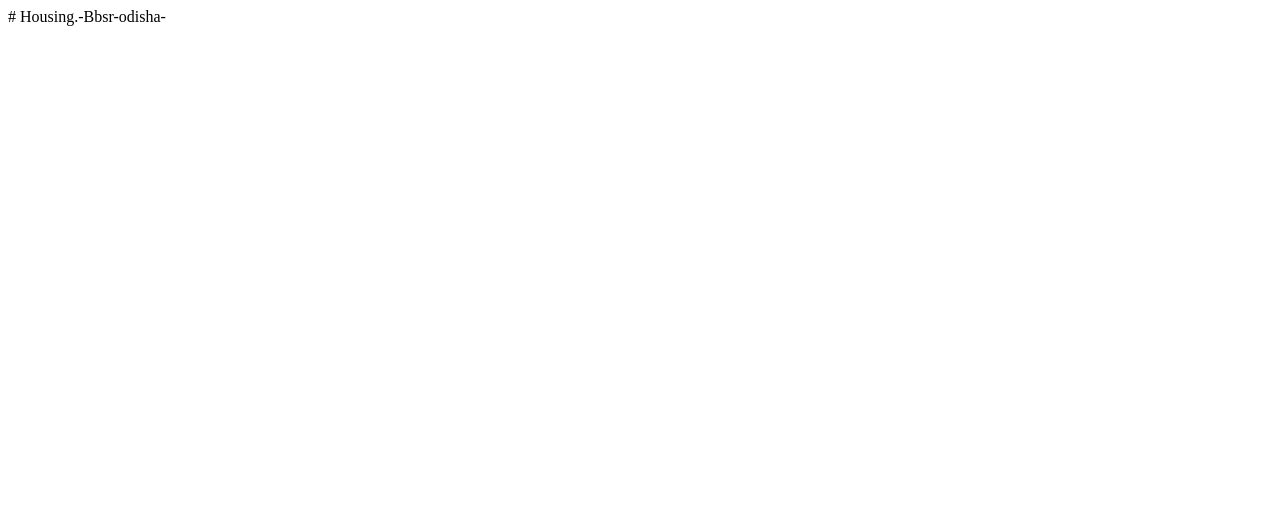
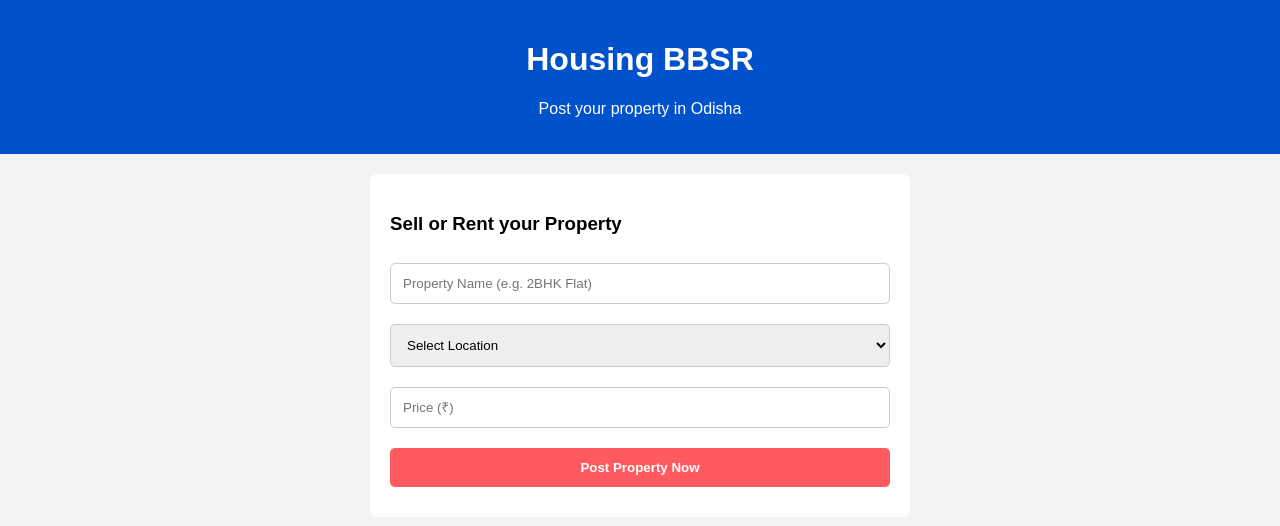
Before and after one commit to balaramjena298-web/Housing.-Bbsr-odisha-, a plain HTML site: page index.html in a window 1280 px wide. Drawn offline with Linux system fonts and the light colour scheme.

Commit message:
Update index.html
Signed-off-by: balaramjena298-web <balaramjena298@gmail.com>

```diff
--- a/index.html
+++ b/index.html
@@ -1 +1,26 @@
-# Housing.-Bbsr-odisha-
+<!DOCTYPE html>
+<html lang="en">
+<head>
+    <meta charset="UTF-8">
+    <meta name="viewport" content="width=device-width, initial-scale=1.0">
+    <title>Housing BBSR | Post Property</title>
+    <style>
+        body { font-family: Arial, sans-serif; margin: 0; background-color: #f4f4f4; }
+        .header { background-color: #0052cc; color: white; padding: 20px; text-align: center; }
+        .container { padding: 20px; max-width: 500px; margin: auto; background: white; margin-top: 20px; border-radius: 8px; }
+        input, select, button { width: 100%; padding: 12px; margin: 10px 0; border: 1px solid #ccc; border-radius: 5px; box-sizing: border-box; }
+        button { background-color: #ff5a5f; color: white; border: none; font-weight: bold; cursor: pointer; }
+        button:hover { background-color: #e04a4e; }
+    </style>
+</head>
+<body>
+    <div class="header"><h1>Housing BBSR</h1><p>Post your property in Odisha</p></div>
+    <div class="container">
+        <h3>Sell or Rent your Property</h3>
+        <input type="text" placeholder="Property Name (e.g. 2BHK Flat)">
+        <select><option>Select Location</option><option>Patia</option><option>Khandagiri</option><option>Jaydev Vihar</option></select>
+        <input type="number" placeholder="Price (₹)">
+        <button onclick="alert('Property Details Submitted!')">Post Property Now</button>
+    </div>
+</body>
+</html>
```
